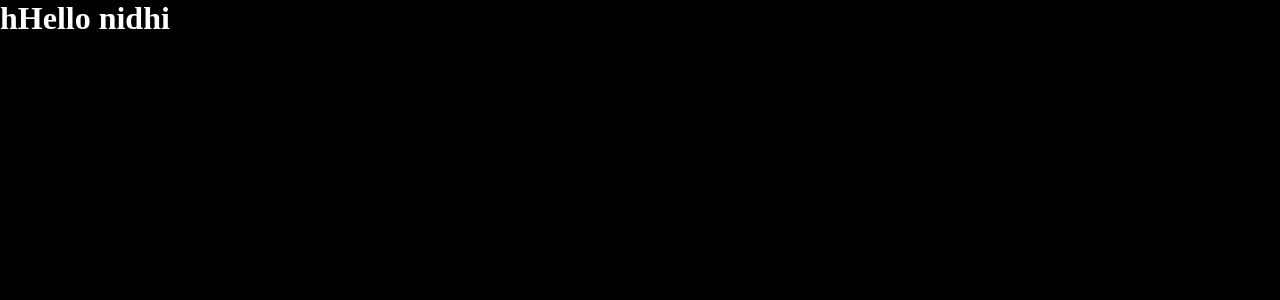
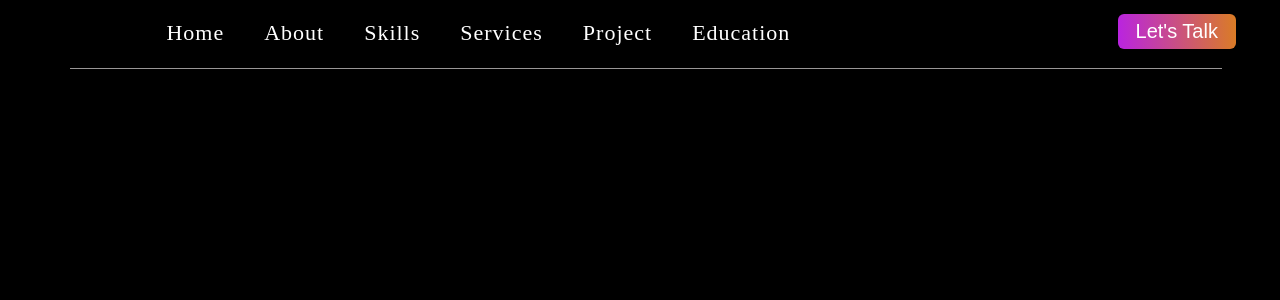
Before and after one commit to nidhinagpure/my-portfolio, a React (Vite) app: page / in a window 1280 px wide. Shown: the top 300 px of the page. Built offline with nearby package versions, Linux system fonts and the light colour scheme.

Commit message:
navbar init

```diff
--- a/src/App.css
+++ b/src/App.css
@@ -1,7 +1,10 @@
-* {
+*{
   margin: 0;
   padding: 0;
-  overflow-y: hidden;
+}
+
+body{
+   overflow-x: hidden;
   background-color: black;
   color: wheat;
 }
--- a/src/App.jsx
+++ b/src/App.jsx
@@ -6,8 +6,8 @@ import About from './components/about/About';
 import Skill from './components/skill/Skill';
 import Service from './components/service/Service';
 import Project from './components/project/Project';
-import Education from './components/education/Education';
-import Contact  from './components/contact/Contact';
+import Education from './components/education/Education'
+import Contact from './components/contact/Contact';
 
 
 const App = () => {
--- /dev/null
+++ b/src/components/headingname/Heading.jsx
@@ -0,0 +1,16 @@
+import Underline from '../../assets/Underline.svg';
+
+const Heading = (props) => {
+   const {image, heading} = props;
+  return (
+    <div>
+        <div>
+          <h1>About</h1>
+          <img src={Underline} />
+        </div>
+
+    </div>
+  )
+}
+
+export default Heading
--- a/src/components/home/Home.css
+++ b/src/components/home/Home.css
@@ -1,3 +1,12 @@
-h1{
+.line-hr{
+    background-color: rgb(153, 150, 150);
     color: white;
+    height: 1px;
+    width: 90%;
+    display: flex;
+    position: fixed;
+    top:68px;
+    bottom: 0;
+    right: 50px;
+    left: 70px;
 }
--- a/src/components/home/Home.jsx
+++ b/src/components/home/Home.jsx
@@ -1,9 +1,14 @@
 import './../home/Home.css';
+
+import Navbar from './../navbar/Navbar';
+import Heading from './../headingname/Heading';
 
 const Home = () => {
   return (
     <div>
-      <h1>hHello nidhi</h1>
+      <Navbar />
+       <div className='line-hr'></div>
+
     </div>
   )
 }
--- /dev/null
+++ b/src/components/navbar/Navbar.css
@@ -0,0 +1,40 @@
+.navbar-container {
+    height: 50px;
+    width: 100%;
+    color: white;
+    background-color: black;
+    position: fixed;
+    top: 0;
+    left: 0;
+    right: 0;
+    z-index: 1000;
+    display: flex;
+    cursor: pointer;
+}
+.navbar-container ul {
+    margin-left: 13%;
+    display: flex;
+    font-size: 22px;
+    letter-spacing: 1px;
+    padding-top: 20px;
+    gap: 40px;
+}
+.btn-action {
+    margin-left: 24%;
+    margin-top: 14px;
+}
+.talk-btn {
+    padding: 6px 18px 6px 18px;
+    font-size: 20px;
+    border: none;
+    background: linear-gradient(267deg, #DA7C25 0.40%, #B923E1 100%);
+    border-radius: 6px;
+    color: white;
+    margin-left: 20px;
+    cursor: pointer;
+    transition: 0.5s;
+    outline: none;
+}
+.talk-btn:hover{
+    transform: scale(1.1);
+}
--- /dev/null
+++ b/src/components/navbar/Navbar.jsx
@@ -0,0 +1,22 @@
+import './../navbar/Navbar.css';
+
+
+const Navbar = () => {
+  return (
+    <div className='navbar-container'>
+        <ul>
+            <span>Home</span>
+            <span>About</span>
+            <span>Skills</span>
+            <span>Services</span>
+            <span>Project</span>
+            <span>Education</span>
+        </ul>
+         <div className='btn-action'>
+                  <button className='talk-btn'>Let's Talk</button>
+         </div>
+    </div>
+  )
+}
+
+export default Navbar;
--- a/src/index.css
+++ b/src/index.css
@@ -0,0 +1,10 @@
+*{
+  margin: 0;
+  padding: 0;
+}
+
+body{
+  overflow-x: hidden;
+  background-color: black;
+  color: wheat;
+}
```
Also changed, not shown: src/components/headingname/heading.css (added).
